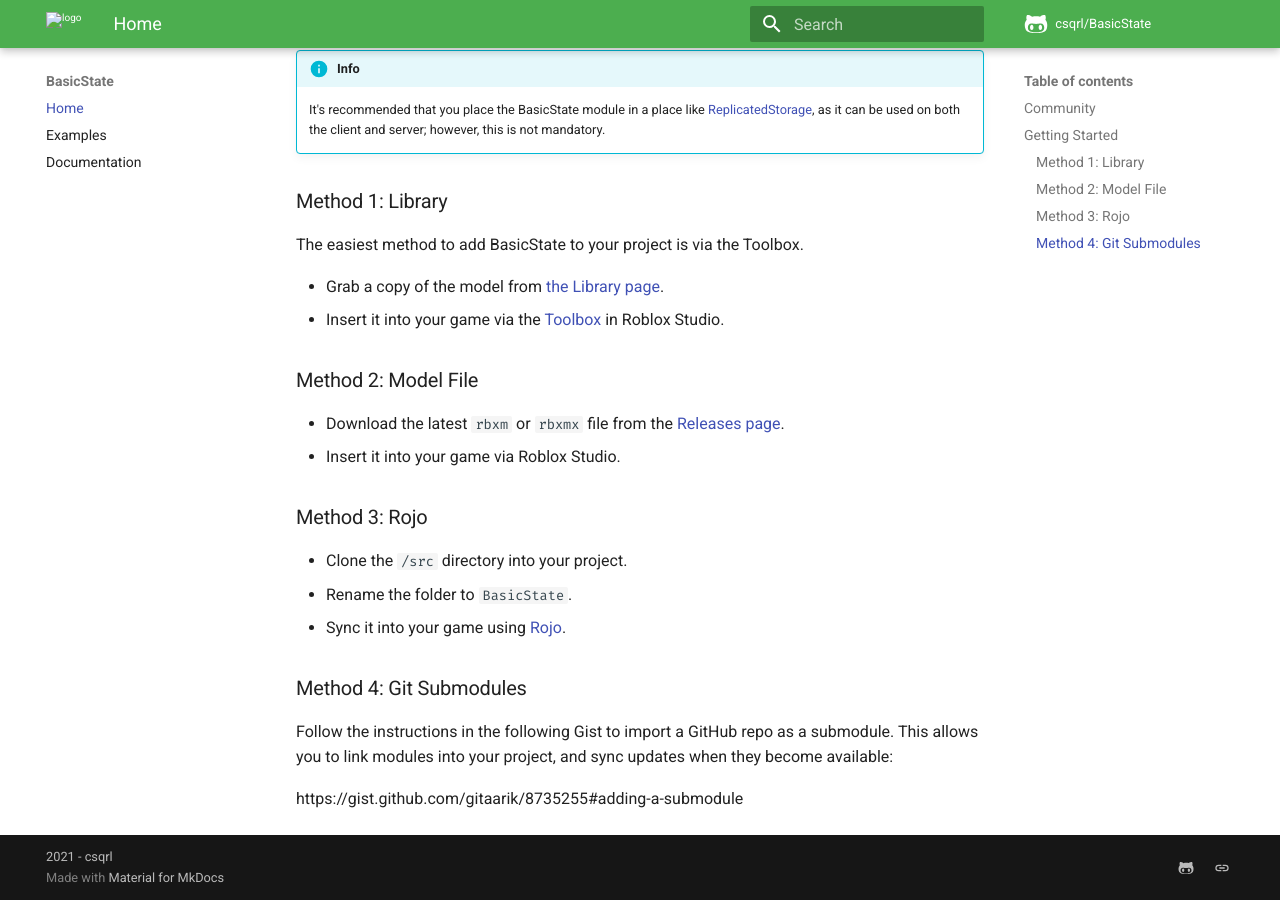
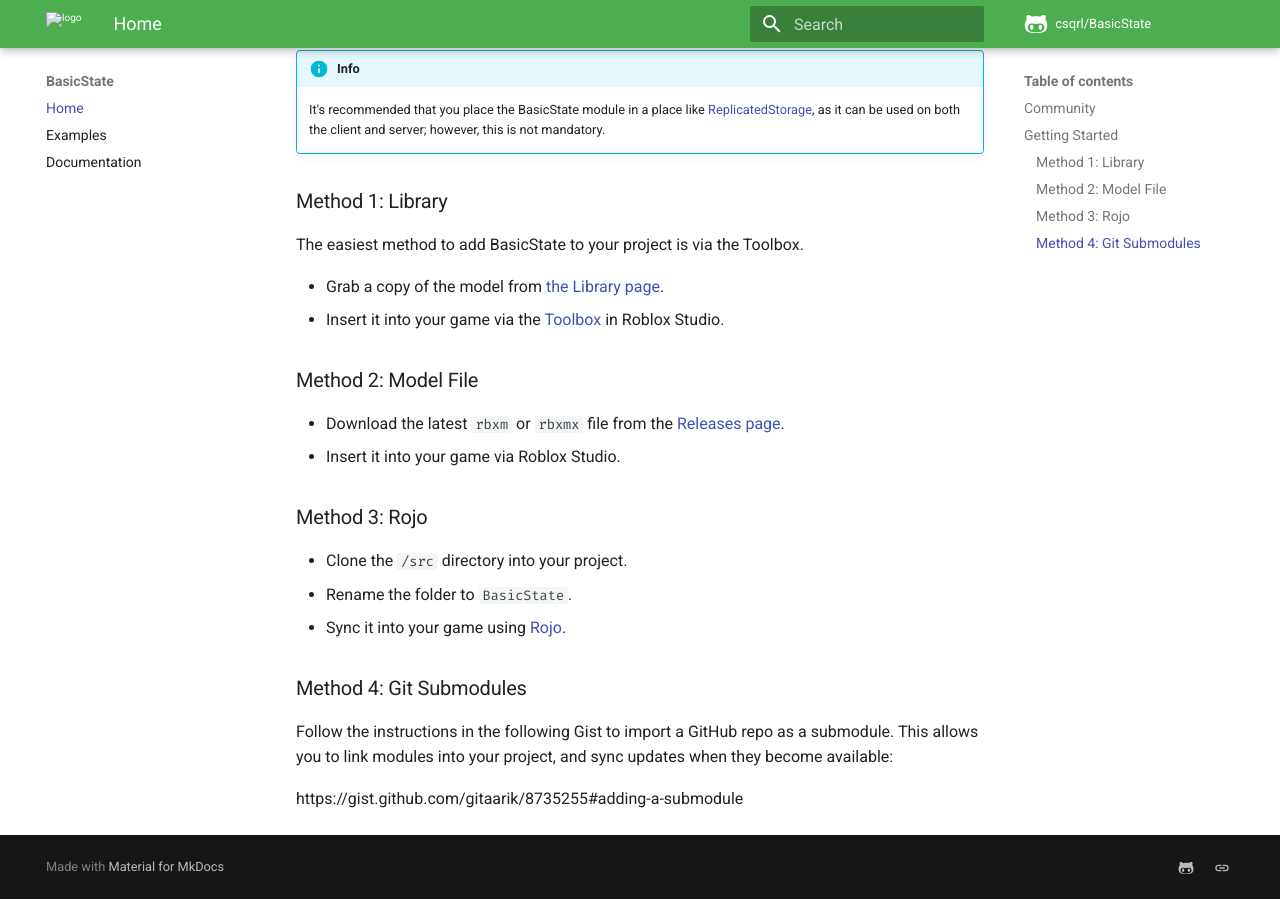
Before and after one commit to cxmeel/BasicState, an MkDocs documentation site: the page built from docs/index.md, in a window 1280 px wide and 900 px high, scrolled down 511 px. Built offline with MkDocs 1.6.1 and Material for MkDocs 9.7.7, drawn with Linux system fonts in a browser that asks for light colours; comment, search, counter and statistics services are not loaded; old or Windows-style settings are respelled for this version of MkDocs.

Commit message:
Update mkdocs.yml
[docs]

```diff
--- a/mkdocs.yml
+++ b/mkdocs.yml
@@ -2,20 +2,16 @@
 site_url: https://csqrl.github.io/BasicState/
 site_author: csqrl
 site_description: A really simple state management solution for Roblox
-
 repo_name: csqrl/BasicState
 repo_url: https://github.com/csqrl/BasicState
 edit_uri: edit/default/docs
 
-copyright: 2021 - csqrl
 use_directory_urls: true
 
 theme:
   name: material
   logo: https://raw.githubusercontent.com/csqrl/BasicState/default/resources/bs-favicon.svg
   favicon: https://raw.githubusercontent.com/csqrl/BasicState/default/resources/bs-favicon.png
-  features:
-    - instant
   language: en
   palette:
     primary: green
@@ -37,7 +33,7 @@
     - icon: https://static.wikia.nocookie.net/logopedia/images/1/19/Roblox_2017_O_Icon_final_-_Red.svg
       link: https://roblox.com/users/3659905
 
-pages:
+nav:
   - Home: index.md
   - Examples: example.md
   - Documentation: docs.md
```
